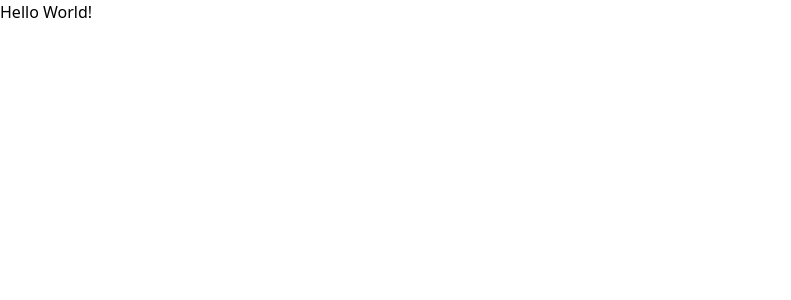
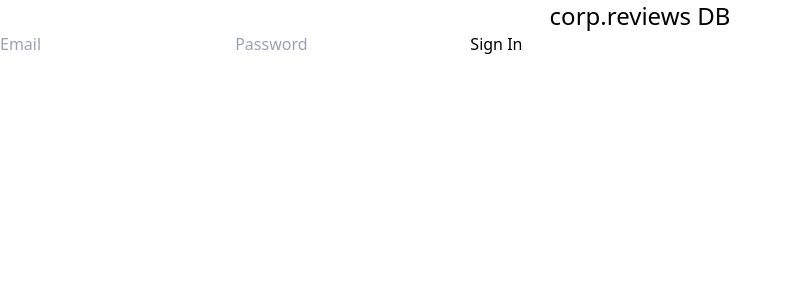
Before and after one commit to seoulcity/corp.db, a SvelteKit app: page / in a window 1280 px wide. Shown: the top 300 px of the page, without its empty margins (0-791 px from the left). Built offline with nearby package versions, Linux system fonts and the light colour scheme; no server answers.

Commit message:
Add functions of sign in/sign out with session management after signed in

```diff
--- /dev/null
+++ b/src/routes/+page.server.js
@@ -0,0 +1,10 @@
+// src/routes/+page.server.js
+import { redirect } from '@sveltejs/kit';
+
+export function load({ cookies }) {
+  const session = cookies.get('session');
+
+  if (session) {
+    throw redirect(302, '/dashboard');
+  }
+}
--- a/src/routes/+page.svelte
+++ b/src/routes/+page.svelte
@@ -1,6 +1,34 @@
 <!-- src/routes/+page.svelte -->
+<script>
+	import { goto } from '$app/navigation';
+	import { supabase } from '$lib/supabaseClient';
 
-<script>
+	let email = '';
+	let password = '';
+	let errorMessage = '';
 
-</script>
-<h1>Hello World!</h1>
+	async function signInWithEmail() {
+	  const { data, error } = await supabase.auth.signInWithPassword({
+		email,
+		password,
+	  });
+
+	  if (error) {
+		errorMessage = error.message;
+	  } else {
+		document.cookie = `session=true; path=/; max-age=${60 * 60 * 24 * 7}`; // 쿠키 설정 (7일 동안 유지)
+		goto('/dashboard');
+	  }
+	}
+  </script>
+  <h1 class="text-2xl text-center">corp.reviews DB</h1>
+
+  {#if errorMessage}
+	<p>{errorMessage}</p>
+  {/if}
+
+  <form on:submit|preventDefault={signInWithEmail}>
+	<input type="email" bind:value={email} placeholder="Email" required />
+	<input type="password" bind:value={password} placeholder="Password" required />
+	<button type="submit">Sign In</button>
+  </form>
--- a/src/routes/dashboard/+page.server.js
+++ b/src/routes/dashboard/+page.server.js
@@ -1,8 +1,15 @@
-// src/routes/+page.server.js
-import { supabase } from "$lib/supabaseClient";
+// src/routes/dashboard/+page.server.js
+import { redirect } from '@sveltejs/kit';
+import { supabase } from '$lib/supabaseClient';
 
-export async function load() {
-  const { data } = await supabase.from("countries").select();
+export async function load({ cookies }) {
+  const session = cookies.get('session');
+
+  if (!session) {
+    throw redirect(302, '/');
+  }
+
+  const { data } = await supabase.from('countries').select();
   return {
     countries: data ?? [],
   };
--- a/src/routes/dashboard/+page.svelte
+++ b/src/routes/dashboard/+page.svelte
@@ -1,7 +1,19 @@
-<!--  -->
+<!-- src/routes/dashboard/+page.svelte -->
 <script>
+	import { goto } from '$app/navigation';
+	import { supabase } from '$lib/supabaseClient';
+
 	export let data;
+
+	async function signOut() {
+		const { error } = await supabase.auth.signOut();
+		document.cookie = 'session=; path=/; expires=Thu, 01 Jan 1970 00:00:00 GMT'; // 세션 쿠키 삭제
+		goto('/');
+	}
 </script>
+
+<h1 class="text-2xl text-center">Dashboard</h1>
+<button on:click={signOut}>Sign Out</button>
 
 <section class="mt-8">
 	<h2 class="text-2xl font-bold mb-4">Countries</h2>
```
Lines whose indentation alone changed are shown as unchanged.
